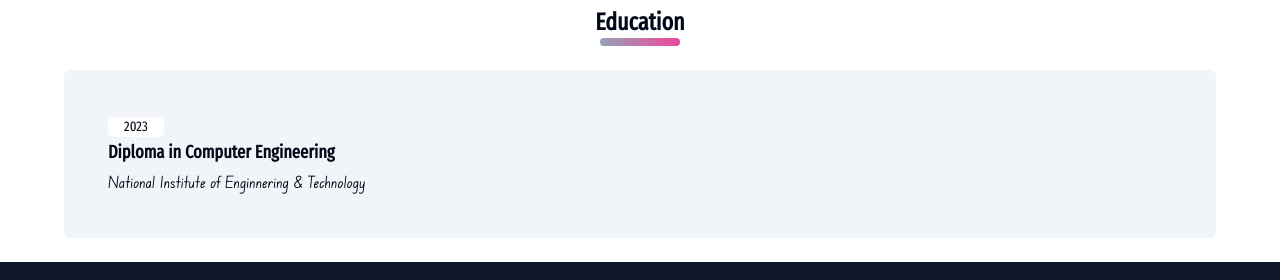
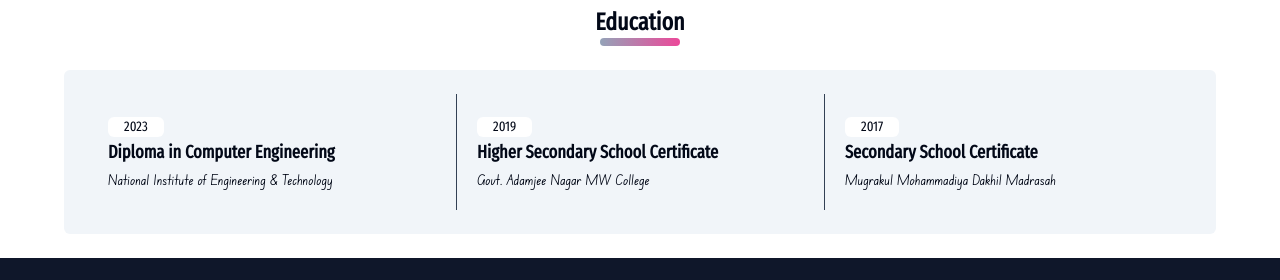
Before and after one commit to mahbubhasantamim/mahbubhasantamim.github.io, a React (Vite) app: page / in a window 1280 px wide. Shown: the part 2235-2515 px from the top of the page. Built offline with nearby package versions, Linux system fonts and the light colour scheme.

Commit message:
education responsive

```diff
--- a/src/components/shared/footer/Footer.comp.tsx
+++ b/src/components/shared/footer/Footer.comp.tsx
@@ -32,7 +32,11 @@
 
         <p className="text-center font-Edu-nsw text-xs">
           &copy; 2023{" "}
-          <Link to="https://github.com/mahbubhasantamim/" target="_blank">
+          <Link
+            to="https://github.com/mahbubhasantamim/"
+            target="_blank"
+            className="hover:text-white"
+          >
             Mahbub Hasan
           </Link>
           . All rights reserved.
--- a/src/views/pages/home/components/education/Education.comp.tsx
+++ b/src/views/pages/home/components/education/Education.comp.tsx
@@ -1,23 +1,47 @@
 import SectionHeadingComp from "@/components/shared/sectionHeading/SectionHeading.comp";
+type EducationType = {
+  passingYear: number;
+  courseName: string;
+  Institute: string;
+}[];
 
 export const EducationComp = () => {
+  const educationDetails: EducationType = [
+    {
+      passingYear: 2023,
+      courseName: "Diploma in Computer Engineering",
+      Institute: "National Institute of Engineering & Technology",
+    },
+    {
+      passingYear: 2019,
+      courseName: "Higher Secondary School Certificate",
+      Institute: "Govt. Adamjee Nagar MW College",
+    },
+    {
+      passingYear: 2017,
+      courseName: "Secondary School Certificate",
+      Institute: "Mugrakul Mohammadiya Dakhil Madrasah",
+    },
+  ];
   return (
     <>
       <div className="px-6 md:px-16 pt-6 md:pt-10">
         <SectionHeadingComp>Education</SectionHeadingComp>
         <div className="py-6">
           <div className="grid lg:grid-cols-3 divide-y lg:divide-y-0 lg:divide-x divide-slate-700 p-6 bg-slate-100 rounded-md">
-            <div className="hover:bg-slate-50 rounded-md p-5">
-              <p className="text-sm bg-white inline-block px-4 rounded-md">
-                2023
-              </p>
-              <h3 className="text-lg font-semibold  ">
-                Diploma in Computer Engineering
-              </h3>
-              <p className="font-Edu-nsw mt-1">
-                National Institute of Enginnering & Technology
-              </p>
-            </div>
+            {educationDetails.map((edu, index) => (
+              <div key={index} className="hover:bg-slate-50 p-5">
+                <p className="text-xs md:text-sm bg-white inline-block px-4 rounded-md">
+                  {edu.passingYear}
+                </p>
+                <h3 className="text-base md:text-lg font-semibold  ">
+                  {edu.courseName}
+                </h3>
+                <p className="text-xs md:text-sm font-Edu-nsw mt-1">
+                  {edu.Institute}
+                </p>
+              </div>
+            ))}
           </div>
         </div>
       </div>
```
